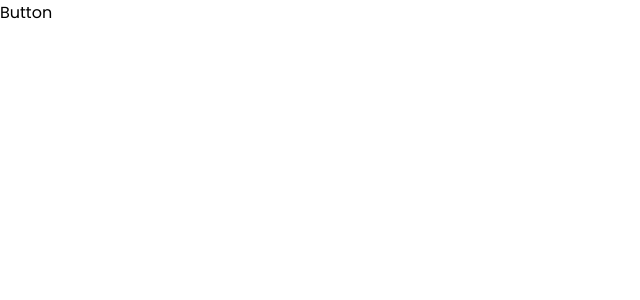
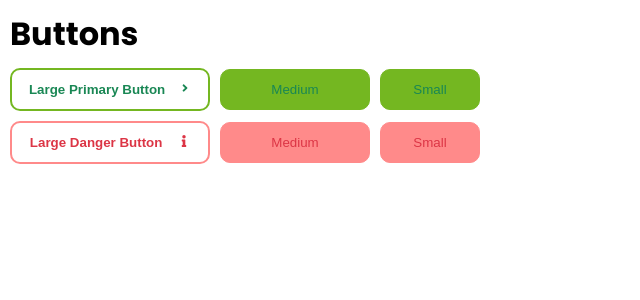
Before and after one commit to junvely/react_Lv3, a React (Create React App) app: page / in a window 1280 px wide. Shown: the top 300 px of the page, without its empty margins (0-640 px from the left). Built offline with nearby package versions, Linux system fonts and the light colour scheme.

Commit message:
Design : Created and styled buttons components

```diff
--- a/package.json
+++ b/package.json
@@ -8,6 +8,7 @@
     "@testing-library/user-event": "^13.2.1",
     "react": "^18.2.0",
     "react-dom": "^18.2.0",
+    "react-icons": "^4.8.0",
     "react-scripts": "^5.0.1",
     "styled-components": "^5.3.10",
     "web-vitals": "^2.1.0"
--- a/src/App.js
+++ b/src/App.js
@@ -1,12 +1,12 @@
 import "./App.css";
-import Button from "./components/Buttons/Button";
+import Buttons from "./components/Buttons/Buttons";
 import GlobalStyle from "./components/styles/GlobalStyles";
 
 function App() {
   return (
     <div>
       <GlobalStyle/>
-      <Button/>
+      <Buttons/>
     </div>
   );
 }
--- a/src/components/Buttons/Button.jsx
+++ /dev/null
@@ -1,9 +0,0 @@
-import React from 'react'
-
-function Button() {
-  return (
-    <div >Button</div>
-  )
-}
-
-export default Button
--- /dev/null
+++ b/src/components/Buttons/Buttons.jsx
@@ -0,0 +1,108 @@
+import React from "react";
+import {
+  ButtonsContainer,
+  ButtonsDiv,
+  ButtonsTitle,
+  ButtonIconSpan,
+  ButtonInfoDiv,
+  StButton,
+} from "../styles/Buttons.styles";
+import { FaAngleRight, FaInfo } from "react-icons/fa";
+
+function Button() {
+  const largePrimaryButton = () => {
+    alert("버튼을 만들어보세요!");
+  };
+
+  const largeDangerButton = () => {
+    prompt("어렵나요?");
+  };
+
+  return (
+    <ButtonsContainer>
+      <ButtonsTitle>Buttons</ButtonsTitle>
+
+      <ButtonsDiv>
+        <StButton
+          width="var(--size-large)"
+          borderWidth="2px"
+          borderColor="var(--color-light-green)"
+          color="var(--color-green)"
+          fontWeight="var(--weight-bold)"
+          onClick={largePrimaryButton}
+        >
+          <ButtonInfoDiv>
+            Large Primary Button
+            <ButtonIconSpan>
+              <FaAngleRight />
+            </ButtonIconSpan>
+          </ButtonInfoDiv>
+        </StButton>
+
+        <StButton
+          width="var(--size-medium)"
+          backgroundColor="var(--color-light-green)"
+          borderColor="var(--color-light-green)"
+          color="var(--color-green)"
+          backgroundColorActive="var(--color-green)"
+          colorActive="var(--color-white)"
+        >
+          Medium
+        </StButton>
+
+        <StButton
+          width="var(--size-small)"
+          backgroundColor="var(--color-light-green)"
+          borderColor="var(--color-light-green)"
+          color="var(--color-green)"
+          backgroundColorActive="var(--color-green)"
+          colorActive="var(--color-white)"
+        >
+          Small
+        </StButton>
+      </ButtonsDiv>
+
+      <ButtonsDiv>
+        <StButton
+          width="var(--size-large)"
+          borderWidth="2px"
+          borderColor="var(--color-light-red)"
+          color="var(--color-red)"
+          fontWeight="var(--weight-bold)"
+          onClick={largeDangerButton}
+        >
+          <ButtonInfoDiv>
+            Large Danger Button
+            <ButtonIconSpan>
+              <FaInfo />
+            </ButtonIconSpan>
+          </ButtonInfoDiv>
+        </StButton>
+
+        <StButton
+          width="var(--size-medium)"
+          backgroundColor="var(--color-light-red)"
+          borderColor="var(--color-light-red)"
+          color="var(--color-red)"
+          backgroundColorActive="var(--color-red)"
+          colorActive="var(--color-white)"
+        >
+          Medium
+        </StButton>
+
+        <StButton
+          width="var(--size-small)"
+          backgroundColor="var(--color-light-red)"
+          borderColor="var(--color-light-red)"
+          color="var(--color-red)"
+          backgroundColorActive="var(--color-red)"
+          colorActive="var(--color-white)"
+        >
+          Small
+        </StButton>
+      </ButtonsDiv>
+    </ButtonsContainer>
+  );
+}
+
+export default Button;
--- /dev/null
+++ b/src/components/styles/Buttons.styles.js
@@ -0,0 +1,43 @@
+import styled from "styled-components";
+
+export const ButtonsContainer = styled.div`
+  padding: 10px;
+  margin-bottom: 20px;
+`;
+
+export const ButtonsTitle = styled.h1``;
+
+export const ButtonsDiv = styled.div`
+  margin-block: 10px;
+`;
+
+export const ButtonInfoDiv = styled.div`
+  display: flex;
+  justify-content: space-around;
+  align-items: center;
+  gap: -5px;
+`;
+
+export const ButtonIconSpan = styled.span`
+  align-items: center;
+  font-size: var(--font-micro);
+`;
+
+export const StButton = styled.button`
+  background-color: ${(props) => props.backgroundColor || "transparent"};
+  color: ${(props) => props.color};
+  border-width: ${(props) => props.borderWidth || "1px"};
+  border-style: solid;
+  border-color: ${(props) => props.borderColor || "black"};
+  padding: 12px 10px;
+  width: ${(props) => props.width};
+  border-radius: var(--size-border-radius);
+  margin-right: 10px;
+  font-weight: ${(props) => props.fontWeight || "var(--weight-regular)"};
+
+  &:active{
+    background-color: ${(props) => props.backgroundColorActive};
+    color: ${(props) => props.colorActive};
+    transform: translateY(2px);
+  }
+`;
--- a/src/components/styles/GlobalStyles.js
+++ b/src/components/styles/GlobalStyles.js
@@ -3,13 +3,14 @@
 const GlobalStyle = createGlobalStyle`
     :root{
         /* Color */
-        --color-blue: #0d6efd;
         --color-green: #198754;
         --color-red: #dc3545;
         --color-black: #191919;
         --color-white: #ffffff;
         --color-gray: #666666;
         --color-light-gray: #808080;
+        --color-light-green: #74b721;
+        --color-light-red: #ff8a8a;
 
         /* Font size */
         --font-large: 60px;
@@ -24,7 +25,10 @@
         --weight-light: 300;
 
         /* Size */
-        --size-border-radius: 4px;
+        --size-large: 200px;
+        --size-medium: 150px;
+        --size-small: 100px;
+        --size-border-radius: 10px;
     }
 
     *{
```
Also changed, not shown: 1 other file (tests, documents, lock files or other folders).
